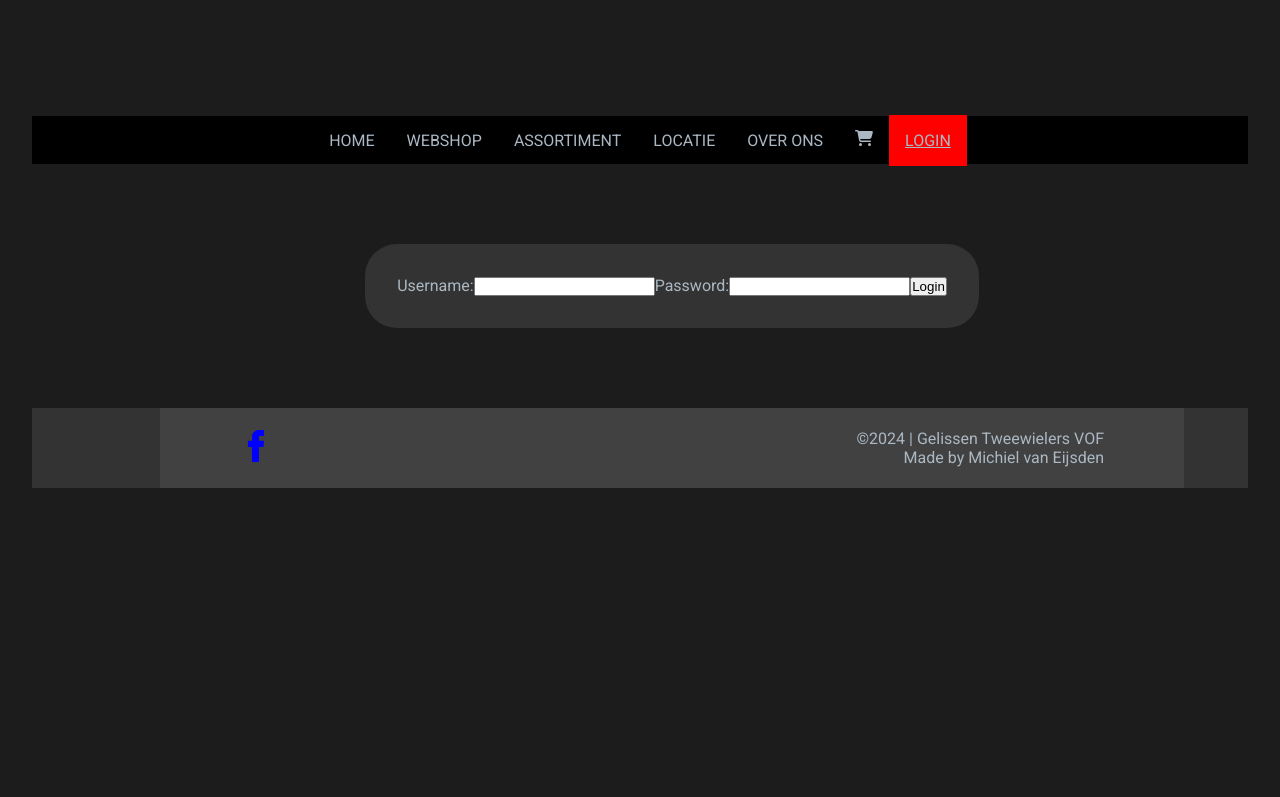
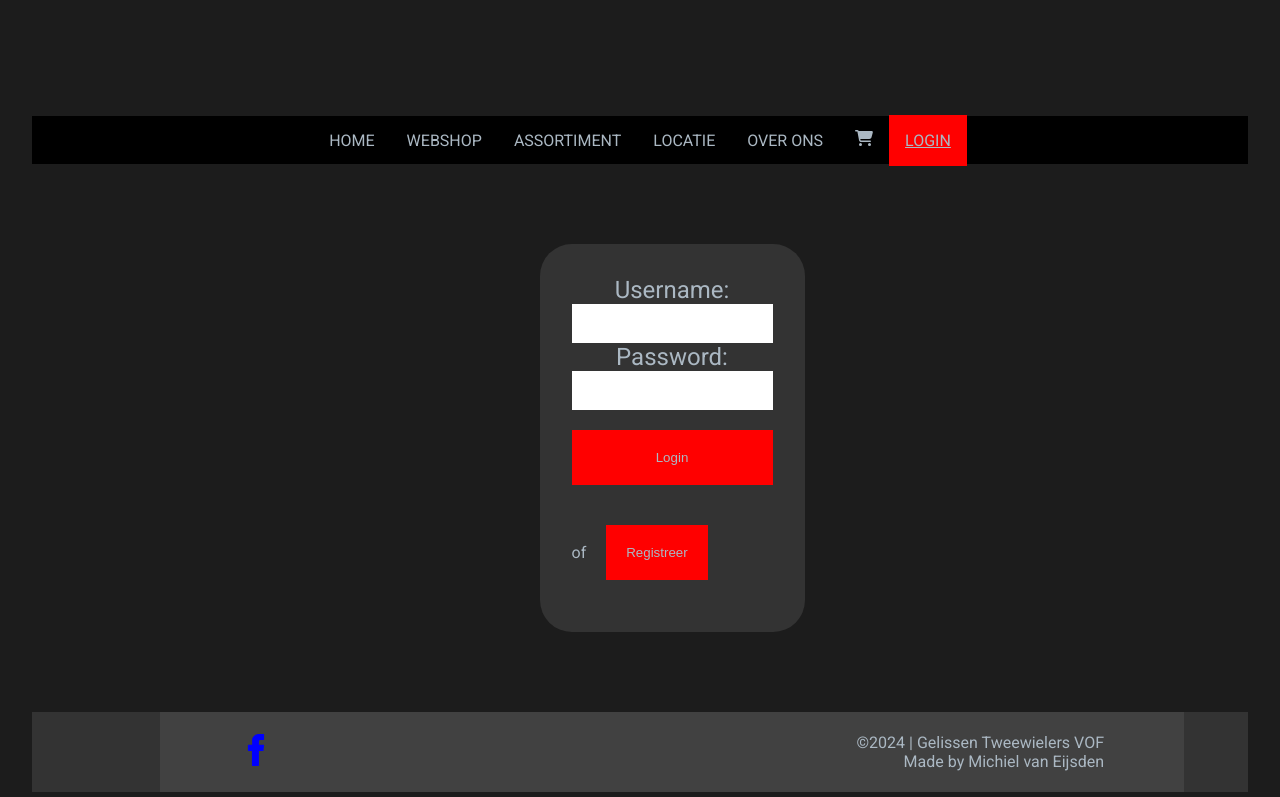
Before and after one commit to MichielvanEijsden/eindopdracht-gelissen, a React (Vite) app: page /Login in a window 1280 px wide. Shown: the part 400-1197 px from the top of the page. Before the commit the page ends 920 px from the top, so only its background shows below. Built offline with nearby package versions, Linux system fonts and the light colour scheme.

Commit message:
login page gestyled

```diff
--- a/src/App.jsx
+++ b/src/App.jsx
@@ -13,7 +13,7 @@ import Contact from "./pages/about-us/subpages/contact/Contact.jsx";
 import Privacy from "./pages/about-us/subpages/privacy policy/Privacy.jsx";
 import History from "./pages/about-us/subpages/history/History.jsx";
 import Impression from "./pages/about-us/subpages/impression/Impression.jsx";
-// import ErrorPage from "./pages/Errorpage/Errorpage.jsx";
+import ErrorPage from "./pages/Errorpage/Errorpage.jsx";
 import Products from "./pages/products/Products.jsx";
 import Cart from "./pages/cart/Cart.jsx";
 import Login from "./pages/login/login.jsx";
@@ -40,7 +40,7 @@ function App() {
         <Route path='/Privacy-Policy' element={<Privacy/>}/>
         <Route path='/Cart/' element={<Cart/>}/>
         <Route path='/Login' element={<Login/>}/>
-        {/*<Route path="*" element={<ErrorPage/>}/>*/}
+        <Route path="*" element={<ErrorPage/>}/>
       </Routes>
       <Footer/>
     </>
--- a/src/pages/Errorpage/Errorpage.jsx
+++ b/src/pages/Errorpage/Errorpage.jsx
@@ -9,7 +9,7 @@ function ErrorPage(){
                 <h1>404</h1>
                 <h2>De pagina waar je naar zoekt bestaat niet</h2>
                 <span>
-                    <button type="button" onClick={() => navigate('/Webshop')}>Terug naar webshop</button>
+                    <button type="button" onClick={() => navigate(-1)}>Ga Terug</button>
                 </span>
             </div>
         </section>
--- /dev/null
+++ b/src/pages/login/login.css
@@ -0,0 +1,33 @@
+.login-container{
+    display: flex;
+    flex-direction: column;
+    font-size: 1.5rem;
+}
+.login-error-message {
+    color: red;
+    font-size: 15px;
+    font-weight: 400;
+    text-align: left;
+}
+input{
+    padding: 12px;
+    border: none;
+}
+.login-btn{
+    margin: 20px 0;
+    padding: 20px;
+    color: var(--text-color);
+    background-color: var(--btn-background);
+    border: none;
+}
+.register{
+    display: flex;
+    align-items: center;
+}
+.register-btn{
+    margin: 20px ;
+    padding: 20px;
+    color: var(--text-color);
+    background-color: var(--btn-background);
+    border: none;
+}
--- a/src/pages/login/login.jsx
+++ b/src/pages/login/login.jsx
@@ -1,18 +1,19 @@
-import { useState} from "react";
+import './login.css'
+import {useState} from "react";
 import axios from "axios";
 import {useForm} from "react-hook-form";
-import {useNavigate} from 'react-router-dom';
+import {Link, useNavigate} from 'react-router-dom';
 
 function Login() {
-    const {register, handleSubmit,formState:{errors}} = useForm()
+    const {register, handleSubmit, formState: {errors}} = useForm()
     const navigate = useNavigate()
-    const [error,setError]=useState()
-    const [token,setToken]=useState()
+    const [error, setError] = useState()
+    const [token, setToken] = useState()
 
 
     async function handleFormSubmit(data) {
         try {
-            const response = await axios.post('https://fakestoreapi.com/auth/login',{
+            const response = await axios.post('https://fakestoreapi.com/auth/login', {
                 ...data,
             })
             console.log(response.data)
@@ -24,21 +25,39 @@ function Login() {
         navigate('/Cart')
     }
 
-    console.log('token is: ',token)
+    console.log('token is: ', token)
     return (
         <>
             <div className='outer-container'>
                 <div className='inner-container'>
                     <section className='center-page-container'>
-                        <form  onSubmit={handleSubmit(handleFormSubmit)} >
-                            <label>Username:</label>
-                        <input type='text' {...register('username',{required:{value:true,message: 'vul je username in'}})}/>
-                            {errors.username && <p className=''>{errors.username.message}</p>}
-                            <label>Password:</label>
-                        <input type='password' {...register('password',{required:{value:true,message: 'vul je wachtwoord in'}})} />
-                            {errors.password && <p className=''>{errors.password.message}</p>}
-                        <button type='submit'>Login</button>
-                        </form>
+                        <div>
+                            <form className='login-container' onSubmit={handleSubmit(handleFormSubmit)}>
+                                <label>Username:</label>
+                                <input type='text' {...register('username', {
+                                    required: {
+                                        value: true,
+                                        message: 'vul je username in'
+                                    }
+                                })}/>
+                                {errors.username && <p className='login-error-message'>{errors.username.message}</p>}
+                                <label>Password:</label>
+                                <input type='password' {...register('password', {
+                                    required: {
+                                        value: true,
+                                        message: 'vul je wachtwoord in'
+                                    }
+                                })} />
+                                {errors.password && <p className='login-error-message'>{errors.password.message}</p>}
+                                <button className='login-btn' type='submit'>Login</button>
+                            </form>
+                            <div className='register'>
+                            <p>of</p>
+                                <Link to='/Register'>
+                            <button className='register-btn'>Registreer </button>
+                                </Link>
+                            </div>
+                        </div>
                     </section>
                 </div>
             </div>
--- a/src/pages/navigation/Navigation.css
+++ b/src/pages/navigation/Navigation.css
@@ -86,6 +86,7 @@
         top: 45px;
         left: 0;
         background:var(--nav-bg);
+        padding-bottom: 20px;
     }
     .dropdown-menu > li{
         height: 2.5rem;
```
